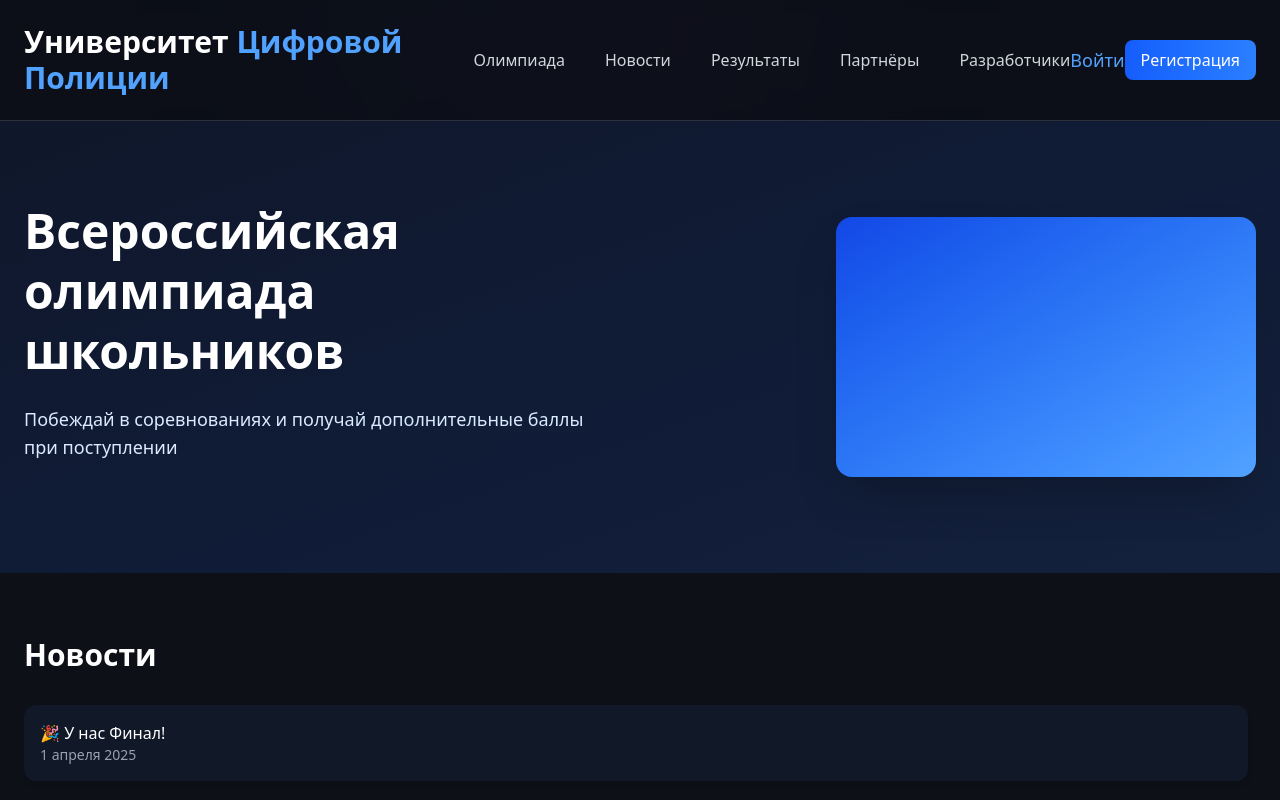
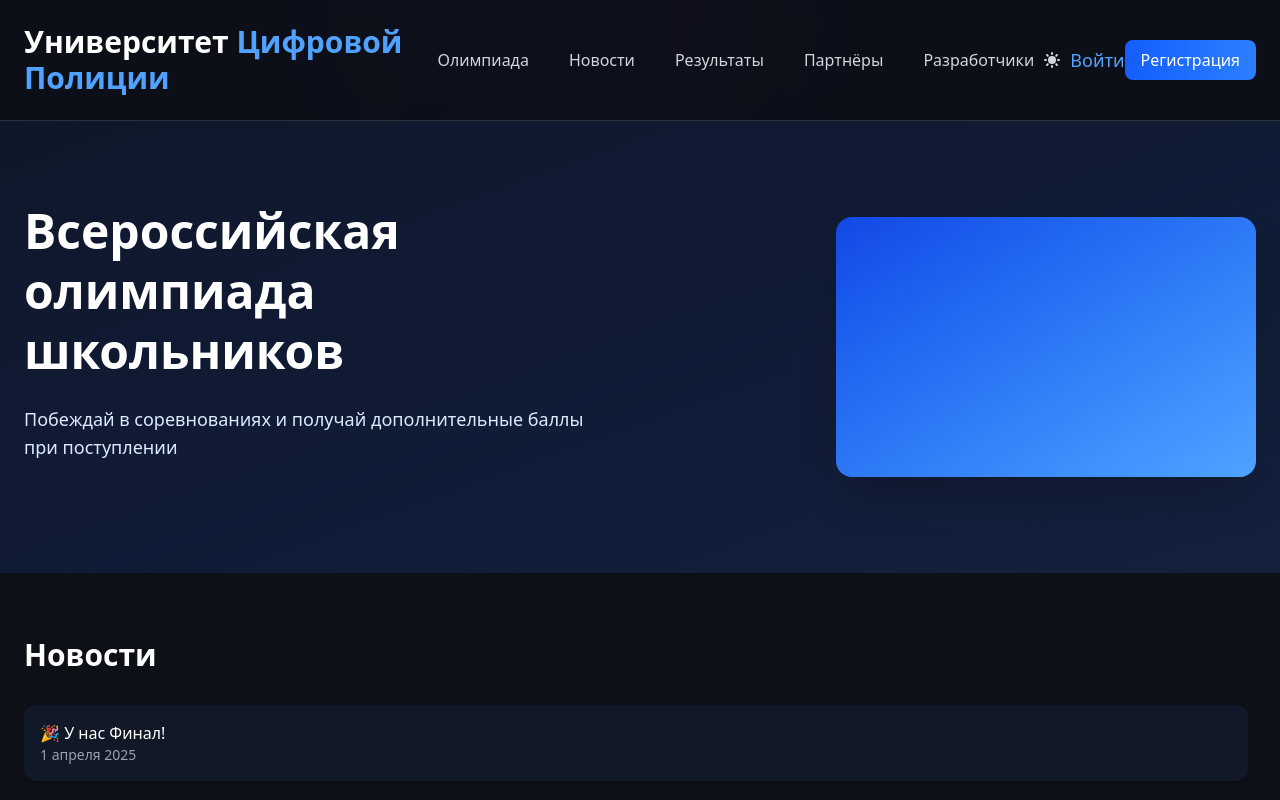
Before and after one commit to WalexWeb/olymp_schools-client, a React (Vite) app: page / in a window 1280 px wide. Shown: the top 800 px of the page. Built offline with nearby package versions, Linux system fonts and the light colour scheme.

Commit message:
feat: added themeStore

```diff
--- a/src/app/components/layout/Navbar/Navbar.tsx
+++ b/src/app/components/layout/Navbar/Navbar.tsx
@@ -1,7 +1,10 @@
 import { Link } from "react-router-dom";
 import { Button } from "../../ui/Button";
+import { useThemeStore } from "../../../stores/themeStore";
 
 function Navbar() {
+  const { isDarkMode, toggleTheme } = useThemeStore();
+
   return (
     <header className="sticky top-0 z-100 flex items-center justify-between border-b border-[#2c313c] bg-[#0d1117]/70 px-4 py-6 backdrop-blur sm:px-6">
       <Link to={"/"}>
@@ -32,6 +35,35 @@ function Navbar() {
           Разработчики
         </a>
       </nav>
+      <button
+        onClick={toggleTheme}
+        className="cursor-pointer rounded-lg p-2 text-gray-300 hover:bg-gray-500 dark:bg-gray-800 dark:hover:bg-gray-700"
+        aria-label={isDarkMode ? "Светлая тема" : "Тёмная тема"}
+      >
+        {isDarkMode ? (
+          <svg
+            xmlns="http://www.w3.org/2000/svg"
+            className="h-5 w-5"
+            viewBox="0 0 20 20"
+            fill="currentColor"
+          >
+            <path
+              fillRule="evenodd"
+              d="M10 2a1 1 0 011 1v1a1 1 0 11-2 0V3a1 1 0 011-1zm4 8a4 4 0 11-8 0 4 4 0 018 0zm-.464 4.95l.707.707a1 1 0 001.414-1.414l-.707-.707a1 1 0 00-1.414 1.414zm2.12-10.607a1 1 0 010 1.414l-.706.707a1 1 0 11-1.414-1.414l.707-.707a1 1 0 011.414 0zM17 11a1 1 0 100-2h-1a1 1 0 100 2h1zm-7 4a1 1 0 011 1v1a1 1 0 11-2 0v-1a1 1 0 011-1zM5.05 6.464A1 1 0 106.465 5.05l-.708-.707a1 1 0 00-1.414 1.414l.707.707zm1.414 8.486l-.707.707a1 1 0 01-1.414-1.414l.707-.707a1 1 0 011.414 1.414zM4 11a1 1 0 100-2H3a1 1 0 000 2h1z"
+              clipRule="evenodd"
+            />
+          </svg>
+        ) : (
+          <svg
+            xmlns="http://www.w3.org/2000/svg"
+            className="h-5 w-5"
+            viewBox="0 0 20 20"
+            fill="currentColor"
+          >
+            <path d="M17.293 13.293A8 8 0 016.707 2.707a8.001 8.001 0 1010.586 10.586z" />
+          </svg>
+        )}
+      </button>
       <Link
         to="/login"
         className="inline-block text-lg text-blue-400 transition hover:text-blue-300"
--- /dev/null
+++ b/src/app/stores/SidebarStore.ts
@@ -0,0 +1,13 @@
+import { create } from "zustand";
+
+interface SidebarState {
+  isCollapsed: boolean;
+  setIsCollapsed: (value: boolean) => void;
+  toggleCollapsed: () => void;
+}
+
+export const useSidebarStore = create<SidebarState>()((set, get) => ({
+  isCollapsed: true,
+  setIsCollapsed: (value) => set({ isCollapsed: value }),
+  toggleCollapsed: () => set({ isCollapsed: !get().isCollapsed }),
+}));
--- /dev/null
+++ b/src/app/stores/themeStore.ts
@@ -0,0 +1,20 @@
+import { create } from "zustand";
+import { persist, createJSONStorage } from "zustand/middleware";
+
+interface ThemeStore {
+  isDarkMode: boolean;
+  toggleTheme: () => void;
+}
+
+export const useThemeStore = create<ThemeStore>()(
+  persist(
+    (set) => ({
+      isDarkMode: true,
+      toggleTheme: () => set((state) => ({ isDarkMode: !state.isDarkMode })),
+    }),
+    {
+      name: "theme-storage",
+      storage: createJSONStorage(() => localStorage),
+    },
+  ),
+);
```
